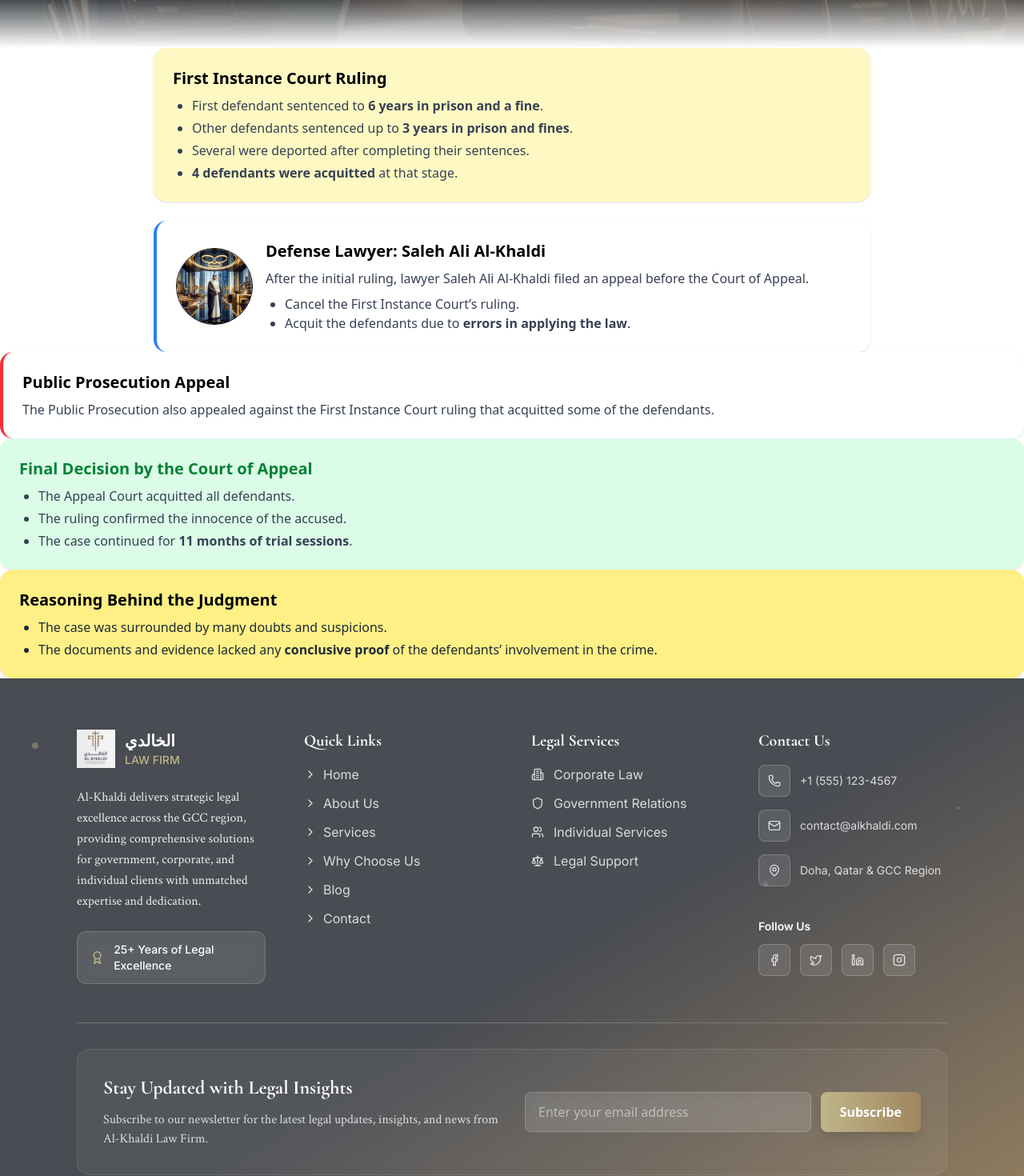
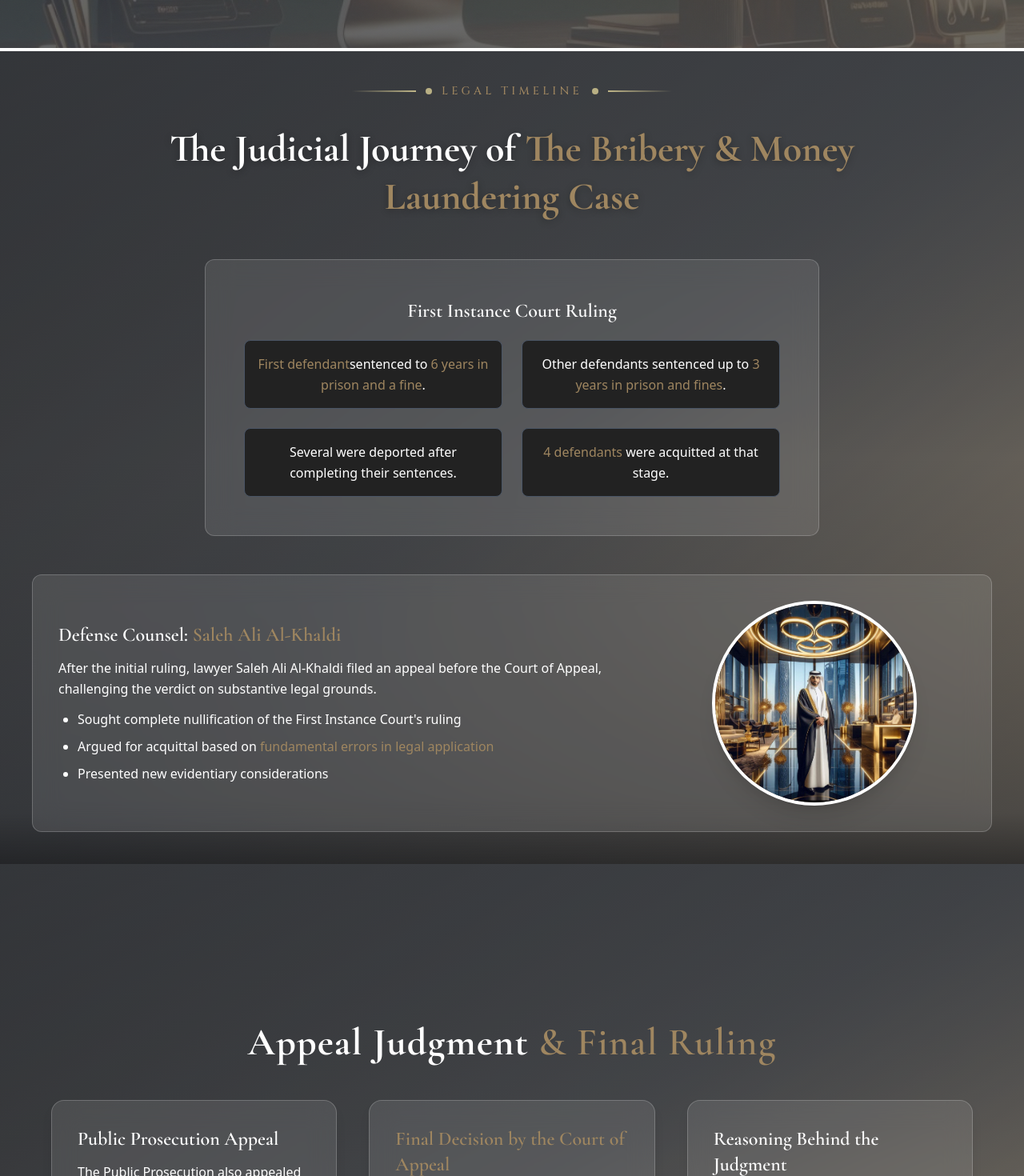
Before and after one commit to shakeel7521951/lawyer, a Next.js app: page /blog in a window 1280 px wide. Shown: the part 740-2210 px from the top of the page at 80% size. Built offline with nearby package versions, Linux system fonts and the light colour scheme.

Commit message:
blog done

```diff
--- a/app/components/blog/AppealJudgment.jsx
+++ b/app/components/blog/AppealJudgment.jsx
@@ -1,40 +1,87 @@
-import React from 'react'
+"use client";
+import React from "react";
 
 const AppealJudgment = () => {
   return (
-    <div>
-       {/* Prosecution Appeal */}
-        <section className="bg-white border-l-4 border-red-500 p-6 rounded-2xl shadow">
-          <h2 className="text-xl font-semibold">Public Prosecution Appeal</h2>
-          <p className="text-gray-700 mt-2">
-            The Public Prosecution also appealed against the First Instance Court ruling that acquitted
-            some of the defendants.
+    <section className="relative w-full text-white min-h-screen flex flex-col items-center justify-center px-6 py-16">
+      {/* Background */}
+      <div className="absolute inset-0">
+        <div className="absolute inset-0 bg-gradient-to-br from-[#2c2e32]/90 via-[#3a3d42]/80 to-[#9f8660]/70"></div>
+        <div className="absolute inset-0 bg-black/30"></div>
+        <div className="absolute inset-0 bg-gradient-to-t from-[#2c2e32]/70 via-transparent to-[#3a3d42]/50"></div>
+      </div>
+
+      {/* Main Page Heading */}
+      <h1
+        className="relative z-10 text-4xl md:text-5xl font-bold mb-12 tracking-wide text-center"
+        style={{ fontFamily: "'Cormorant Garamond', serif" }}
+      >
+        Appeal Judgment{" "}
+        <span className="text-[#9f8660] font-semibold">& Final Ruling</span>
+      </h1>
+
+      {/* Content Grid */}
+      <div className="relative z-10 w-full grid grid-cols-1 md:grid-cols-3 gap-10 max-w-6xl">
+        {/* Prosecution Appeal */}
+        <section className="bg-white/10 backdrop-blur-lg p-8 rounded-2xl border border-white/20 hover:bg-white/15 transition-all duration-300 text-left shadow-lg">
+          <h3
+            className="text-2xl font-semibold text-white mb-3"
+            style={{ fontFamily: "'Cormorant Garamond', serif" }}
+          >
+            Public Prosecution Appeal
+          </h3>
+          <p className="text-white leading-relaxed">
+            The Public Prosecution also appealed against the First Instance
+            Court ruling that acquitted some of the defendants.
           </p>
         </section>
 
         {/* Final Decision */}
-        <section className="bg-green-100 p-6 rounded-2xl shadow">
-          <h2 className="text-xl font-semibold text-green-700">
+        <section className="bg-white/10 backdrop-blur-lg p-8 rounded-2xl border border-white/20 hover:bg-white/15 transition-all duration-300 text-left shadow-lg">
+          <h3
+            className="text-2xl font-semibold text-[#9f8660] mb-4"
+            style={{ fontFamily: "'Cormorant Garamond', serif" }}
+          >
             Final Decision by the Court of Appeal
-          </h2>
-          <ul className="list-disc ml-6 space-y-1 text-gray-700 mt-2">
+          </h3>
+          <ul className="list-disc ml-6 space-y-2 text-white">
             <li>The Appeal Court acquitted all defendants.</li>
             <li>The ruling confirmed the innocence of the accused.</li>
-            <li>The case continued for <b>11 months of trial sessions</b>.</li>
+            <li>
+              The case continued for{" "}
+              <span className="font-medium text-[#9f8660]">
+                11 months of trial sessions
+              </span>
+              .
+            </li>
           </ul>
         </section>
 
         {/* Court Reasoning */}
-        <section className="bg-yellow-200 p-6 rounded-2xl shadow">
-          <h2 className="text-xl font-semibold">Reasoning Behind the Judgment</h2>
-          <ul className="list-disc ml-6 space-y-1 text-gray-800 mt-2">
+        <section className="bg-white/10 backdrop-blur-lg p-8 rounded-2xl border border-white/20 hover:bg-white/15 transition-all duration-300 text-left shadow-lg">
+          <h3
+            className="text-2xl font-semibold text-white mb-4"
+            style={{ fontFamily: "'Cormorant Garamond', serif" }}
+          >
+            Reasoning Behind the Judgment
+          </h3>
+          <ul className="list-disc ml-6 space-y-2 text-white">
             <li>The case was surrounded by many doubts and suspicions.</li>
-            <li>The documents and evidence lacked any <b>conclusive proof</b> of the defendants’ involvement in the crime.</li>
+            <li>
+              The documents and evidence lacked any{" "}
+              <span className="font-medium text-[#9f8660]">
+                conclusive proof
+              </span>{" "}
+              of the defendants’ involvement in the crime.
+            </li>
           </ul>
         </section>
       </div>
 
-  )
-}
+      {/* Bottom gradient overlay */}
+      <div className="absolute bottom-0 left-0 right-0 h-32 bg-gradient-to-t from-black/30 via-transparent to-transparent"></div>
+    </section>
+  );
+};
 
-export default AppealJudgment
+export default AppealJudgment;
--- a/app/components/blog/Hero.jsx
+++ b/app/components/blog/Hero.jsx
@@ -62,7 +62,7 @@ const Hero = () => {
 
           {/* Main Heading */}
           <h2
-            className="text-3xl sm:text-4xl font-bold text-white mb-6 leading-tight max-w-4xl mx-auto"
+            className="text-3xl sm:text-4xl font-bold text-white mb-6 leading-tight max-w-3xl mx-auto"
             style={{ fontFamily: "'Cormorant Garamond', serif" }}
           >
             Acquittal of a Public Employee and 10 Others from{" "}
@@ -99,7 +99,7 @@ const Hero = () => {
         </div>
 
         {/* Bottom Gradient Fade */}
-        <div className="absolute bottom-0 left-0 right-0 h-32 bg-gradient-to-t from-white via-transparent to-transparent"></div>
+        {/* <div className="absolute bottom-0 left-0 right-0 h-32 bg-gradient-to-t from-white via-transparent to-transparent"></div> */}
       </section>
     </>
   );
--- a/app/components/blog/TimelineProfile.jsx
+++ b/app/components/blog/TimelineProfile.jsx
@@ -1,42 +1,178 @@
-import React from 'react'
+"use client";
+import React from "react";
+import { motion } from "framer-motion";
+import { LuAlignStartVertical } from "react-icons/lu";
 
 const TimelineProfile = () => {
   return (
-    <div>
-       {/* Timeline Section */}
-      <div className="space-y-6 max-w-4xl mx-auto">
-        {/* First Court Ruling */}
-        <section className="bg-yellow-100 p-6 rounded-2xl shadow">
-          <h2 className="text-xl font-semibold mb-2">First Instance Court Ruling</h2>
-          <ul className="list-disc ml-6 space-y-1 text-gray-700">
-            <li>First defendant sentenced to <b>6 years in prison and a fine</b>.</li>
-            <li>Other defendants sentenced up to <b>3 years in prison and fines</b>.</li>
-            <li>Several were deported after completing their sentences.</li>
-            <li><b>4 defendants were acquitted</b> at that stage.</li>
-          </ul>
-        </section>
+    <>
+      {/* Google Fonts */}
+      <link rel="preconnect" href="https://fonts.googleapis.com" />
+      <link rel="preconnect" href="https://fonts.gstatic.com" crossOrigin="true" />
+      <link
+        href="https://fonts.googleapis.com/css2?family=Amiri:ital,wght@0,400;0,700;1,400&family=Cormorant+Garamond:wght@400;500;600;700&family=Inter:wght@400;500;600;700&family=Crimson+Text:ital,wght@400;0,600;1,400&family=Cinzel:wght@400;500;600;700&display=swap"
+        rel="stylesheet"
+      />
 
-        {/* Defense Lawyer */}
-        <section className="bg-white border-l-4 border-blue-500 p-6 rounded-2xl shadow flex gap-4 items-center">
-          <img
-            src="./about/ab4.jpeg"
-            alt="Defense Lawyer"
-            className="w-24 h-24 rounded-full border"
-          />
-          <div>
-            <h2 className="text-xl font-semibold">Defense Lawyer: Saleh Ali Al-Khaldi</h2>
-            <p className="text-gray-700 mt-2">
-              After the initial ruling, lawyer Saleh Ali Al-Khaldi filed an appeal before the Court of Appeal.
-            </p>
-            <ul className="list-disc ml-6 mt-2 text-gray-700">
-              <li>Cancel the First Instance Court’s ruling.</li>
-              <li>Acquit the defendants due to <b>errors in applying the law</b>.</li>
-            </ul>
+      <section className="relative mt-1 w-full min-h-screen overflow-hidden flex flex-col items-center justify-center px-4 sm:px-6 text-center">
+        {/* Background Layers */}
+        <div className="absolute inset-0">
+          <div className="absolute inset-0 bg-gradient-to-br from-[#2c2e32]/90 via-[#3a3d42]/80 to-[#9f8660]/70"></div>
+          <div className="absolute inset-0 bg-black/30"></div>
+          <div className="absolute inset-0 bg-gradient-to-t from-[#2c2e32]/70 via-transparent to-[#3a3d42]/50"></div>
+        </div>
+
+        {/* Decorative Line + Heading */}
+        <motion.div
+          initial={{ opacity: 0, y: 20 }}
+          animate={{ opacity: 1, y: 0 }}
+          transition={{ duration: 0.8 }}
+          className="relative z-10 mt-10 w-full"
+        >
+          <div className="flex items-center justify-center space-x-3 mb-8">
+            <div className="w-20 h-0.5 bg-gradient-to-r from-transparent to-[#c0b688]"></div>
+            <div className="w-2 h-2 bg-[#c0b688] rounded-full animate-pulse"></div>
+            <div
+              className="text-[#9f8660] text-xs sm:text-sm tracking-[0.3em] font-medium"
+              style={{ fontFamily: "'Cinzel', serif" }}
+            >
+              LEGAL TIMELINE
+            </div>
+            <div className="w-2 h-2 bg-[#c0b688] rounded-full animate-pulse"></div>
+            <div className="w-20 h-0.5 bg-gradient-to-l from-transparent to-[#c0b688]"></div>
           </div>
-        </section>
+
+          <motion.h2
+            initial={{ opacity: 0, y: 20 }}
+            animate={{ opacity: 1, y: 0 }}
+            transition={{ duration: 0.8, delay: 0.2 }}
+            className="text-4xl sm:text-5xl font-bold text-white mb-8 leading-tight max-w-4xl mx-auto px-4"
+            style={{
+              fontFamily: "'Cormorant Garamond', serif",
+              textShadow: "0 2px 10px rgba(0,0,0,0.3)",
+            }}
+          >
+            The Judicial Journey of{" "}
+            <span className="text-[#9f8660]">
+              The Bribery & Money Laundering Case
+            </span>
+          </motion.h2>
+
+          {/* Timeline Content */}
+          <div className="space-y-12 mb-10 w-full mx-auto mt-12 relative z-10 px-4">
+            {/* First Court Ruling */}
+            <motion.section
+              initial={{ opacity: 0, x: -20 }}
+              animate={{ opacity: 1, x: 0 }}
+              transition={{ duration: 0.6, delay: 0.4 }}
+              className="bg-white/10 backdrop-blur-lg flex w-full rounded-xl p-6 border border-white/20 hover:bg-white/15 transition-all duration-300 max-w-3xl mx-auto"
+            >
+              <div className="flex items-start">
+
+                <div className=" p-6 rounded-2xl ">
+  <h3
+    className="text-2xl font-semibold mb-5 text-white text-center"
+    style={{ fontFamily: "'Cormorant Garamond', serif" }}
+  >
+    First Instance Court Ruling
+  </h3>
+
+  <div className="grid md:grid-cols-2 lg:grid-cols-2 gap-6">
+    <div className="p-4 border border-gray-600 rounded-lg bg-[#222] hover:shadow-xl transition">
+      <p className="font-light text-white leading-relaxed">
+        <span className="text-[#9f8660] font-medium">First defendant</span>
+        sentenced to{" "}
+        <span className="font-medium text-[#9f8660]">
+          6 years in prison and a fine
+        </span>.
+      </p>
     </div>
+
+    <div className="p-4 border border-gray-600 rounded-lg bg-[#222] hover:shadow-xl transition">
+      <p className="font-light text-white leading-relaxed">
+        Other defendants sentenced up to{" "}
+        <span className="font-medium text-[#9f8660]">
+          3 years in prison and fines
+        </span>.
+      </p>
     </div>
-  )
-}
 
-export default TimelineProfile
+    <div className="p-4 border border-gray-600 rounded-lg bg-[#222] hover:shadow-xl transition">
+      <p className="font-light text-white leading-relaxed">
+        Several were deported after completing their sentences.
+      </p>
+    </div>
+
+    <div className="p-4 border border-gray-600 rounded-lg bg-[#222] hover:shadow-xl transition">
+      <p className="font-light text-white leading-relaxed">
+        <span className="font-medium text-[#9f8660]">4 defendants</span> were
+        acquitted at that stage.
+      </p>
+    </div>
+  </div>
+</div>
+
+              </div>
+            </motion.section>
+
+            {/* Defense Lawyer - FULL WIDTH */}
+            <motion.section
+              initial={{ opacity: 0, x: 20 }}
+              animate={{ opacity: 1, x: 0 }}
+              transition={{ duration: 0.6, delay: 0.6 }}
+              className="bg-white/10 backdrop-blur-lg flex flex-col md:flex-row items-center justify-between w-full rounded-xl p-8 border border-white/20 hover:bg-white/15 transition-all duration-300"
+            >
+              {/* Text Content */}
+              <div className="text-left md:w-2/3 w-full md:pr-8">
+                <h3
+                  className="text-2xl font-semibold text-white mb-3"
+                  style={{ fontFamily: "'Cormorant Garamond', serif" }}
+                >
+                  Defense Counsel:{" "}
+                  <span className="text-[#9f8660]">Saleh Ali Al-Khaldi</span>
+                </h3>
+                <p className="text-white mt-2 leading-relaxed">
+                  After the initial ruling, lawyer Saleh Ali Al-Khaldi filed an
+                  appeal before the Court of Appeal, challenging the verdict on
+                  substantive legal grounds.
+                </p>
+                <ul className="list-disc ml-6 mt-3 space-y-2 text-white">
+                  <li className="font-light leading-relaxed">
+                    Sought complete nullification of the First Instance Court's
+                    ruling
+                  </li>
+                  <li className="font-light leading-relaxed">
+                    Argued for acquittal based on{" "}
+                    <span className="font-medium text-[#9f8660]">
+                      fundamental errors in legal application
+                    </span>
+                  </li>
+                  <li className="font-light leading-relaxed">
+                    Presented new evidentiary considerations
+                  </li>
+                </ul>
+              </div>
+
+              {/* Lawyer Image */}
+              <div className="md:w-1/3 w-full flex justify-center mt-6 md:mt-0">
+                <img
+                  src="./about/ab4.jpeg"
+                  alt="Defense Lawyer Saleh Ali Al-Khaldi"
+                  className="w-48 h-48 md:w-64 md:h-64 rounded-full border-4 border-white shadow-xl object-cover"
+                />
+              </div>
+            </motion.section>
+          </div>
+        </motion.div>
+
+        {/* Scroll Indicator */}
+
+
+        {/* Bottom Gradient */}
+        <div className="absolute bottom-0 left-0 right-0 h-32 bg-gradient-to-t from-black/30 via-transparent to-transparent"></div>
+      </section>
+    </>
+  );
+};
+
+export default TimelineProfile;
```
